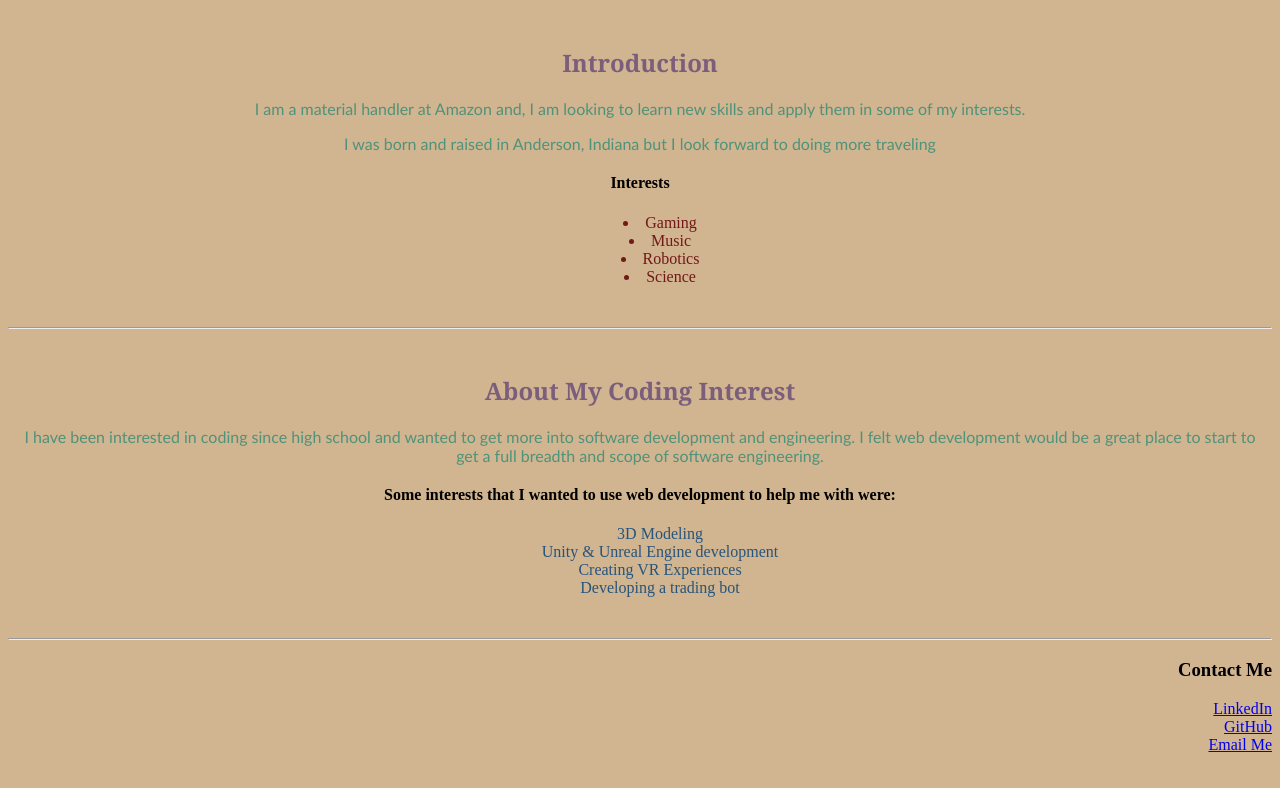
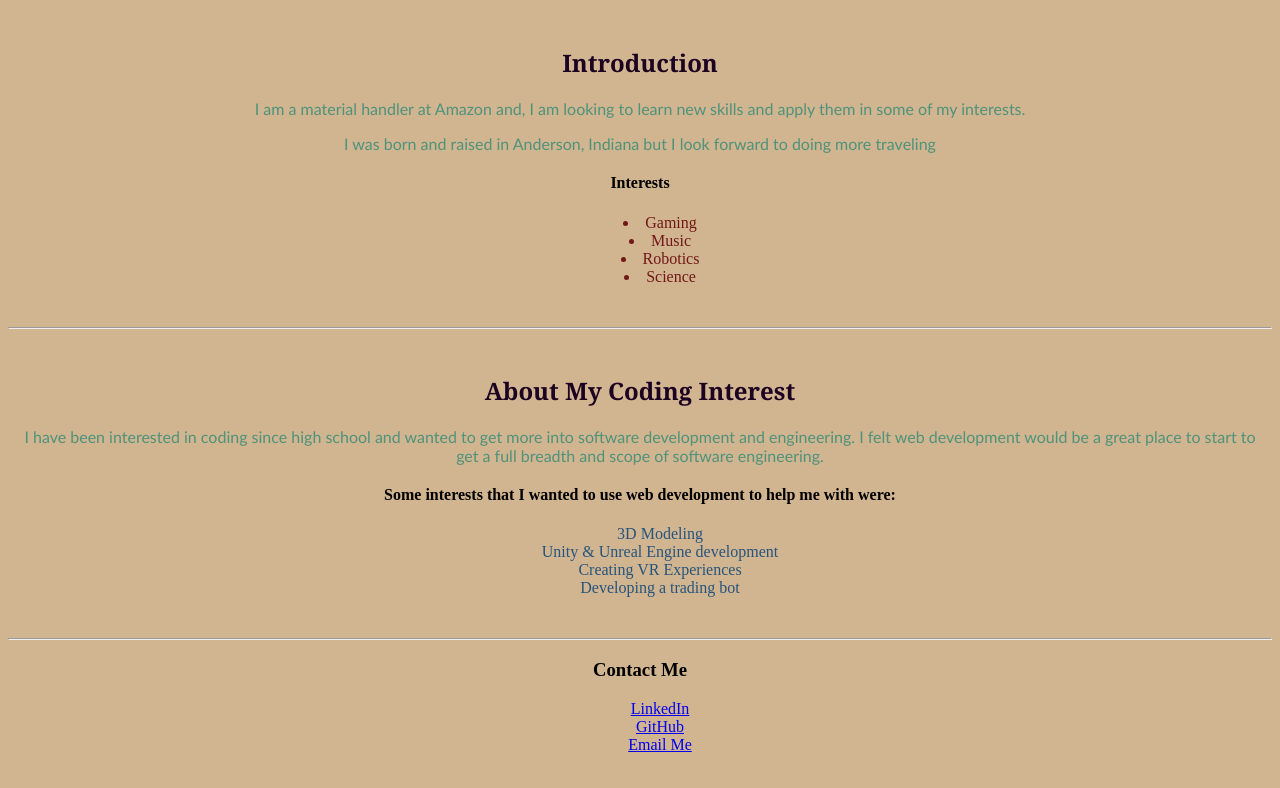
Before and after one commit to jasontilford17/Portfolio-Website, a plain HTML site: page index.html in a window 1280 px wide. Shown: the part 486-1274 px from the top of the page. Drawn offline with Linux system fonts and the light colour scheme.

Commit message:
Aligned Center

```diff
--- a/StyleSheet1.css
+++ b/StyleSheet1.css
@@ -22,7 +22,7 @@ ol
 
 
 main div > article > h2 {
-    color: #7B5E7B;
+    color: #1C0221;
     font-family: Cambria, Cochin, Georgia, Times, Times New Roman, serif;
 }
 /*
@@ -52,7 +52,7 @@ ul
 footer
 {
     height: 200px;
-    text-align: right;
+    text-align: center;
 
 }
 
--- a/index.html
+++ b/index.html
@@ -81,8 +81,8 @@
     <footer>
         <h3>Contact Me</h3>
         <ol>
-            <li><a href="https://www.linkedin.com/in/jason-tilford-8811a3231/">LinkedIn</a></li>
-            <li><a href="https://github.com/jasontilford17">GitHub</a></li>
+            <li><a href="https://www.linkedin.com/in/jason-tilford-8811a3231/" target="_blank">LinkedIn</a></li>
+            <li><a href="https://github.com/jasontilford17" target="_blank">GitHub</a></li>
             <li> <a href="mailto:tilford.jason@gmail.com?subject=Portfolio%20Website">Email Me</a></li>
         </ol>
     </footer>
```
